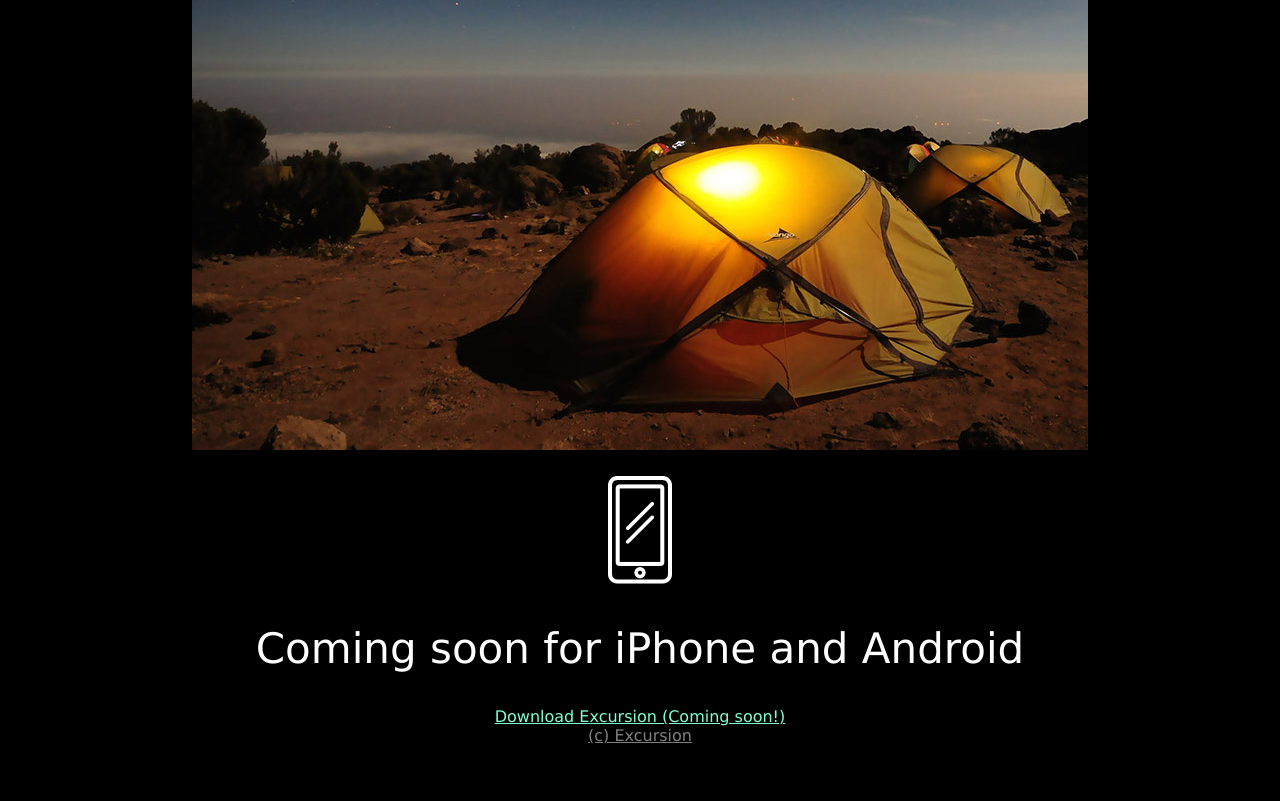
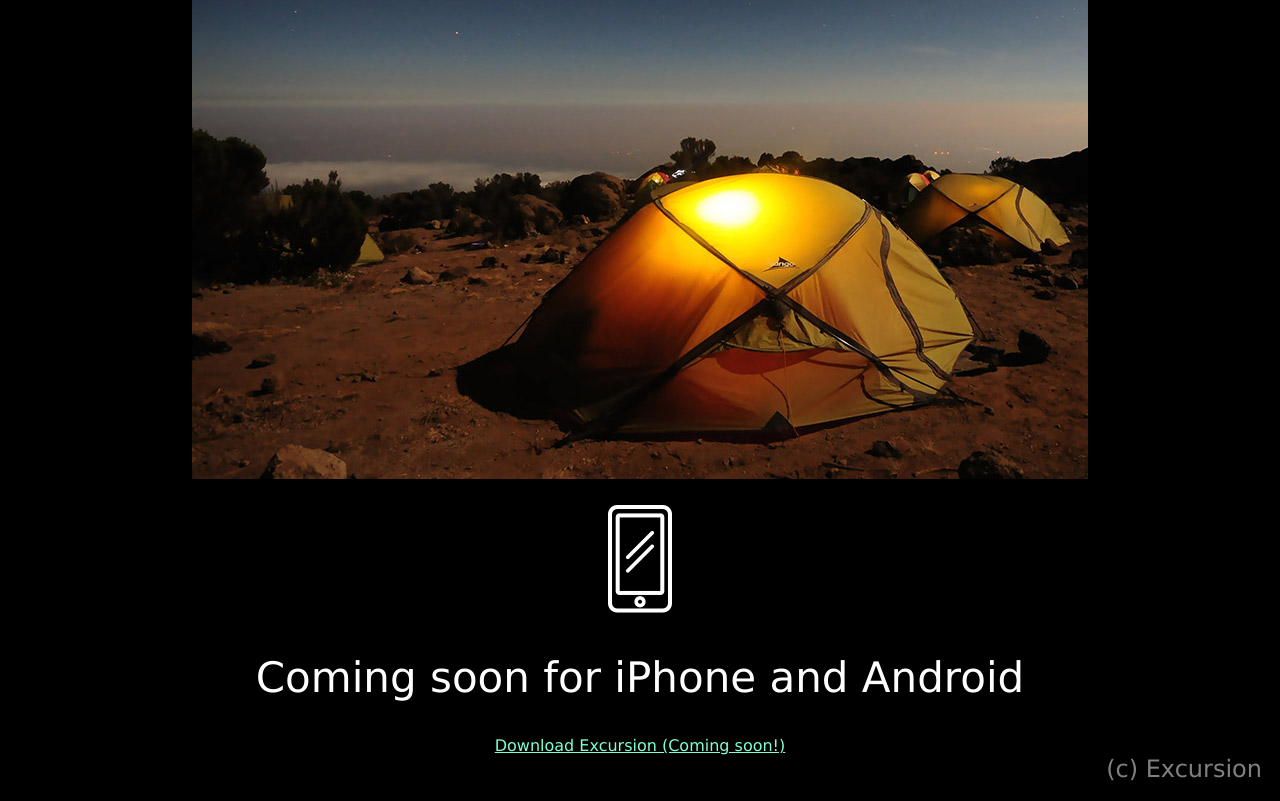
Before and after one commit to webdeckjp/excursion, a plain HTML site: page index.html in a window 1280 px wide. Shown: the part 520-1321 px from the top of the page. Before the commit the page ends 1273 px from the top, so only its background shows below. Drawn offline with Linux system fonts and the light colour scheme.

Commit message:
Styling details, finishing touches

```diff
--- a/resources/css/style.css
+++ b/resources/css/style.css
@@ -3,7 +3,7 @@
     font-family: Verdana, Geneva, Tahoma, sans-serif;
     font-size: 16px;
     margin: 0;
-    padding: 0;
+    padding: 10px;
     color: white;
     text-align: center;
 }
@@ -29,6 +29,9 @@
 }
 
 a.copyright {
-    margin-left: auto;
+    display: block;
+    text-align: right;
     color: gray;
+    font-size: 1.5rem;
+    text-decoration: none;
 }
```
Also changed, not shown: index.html (+1 -1 lines).
